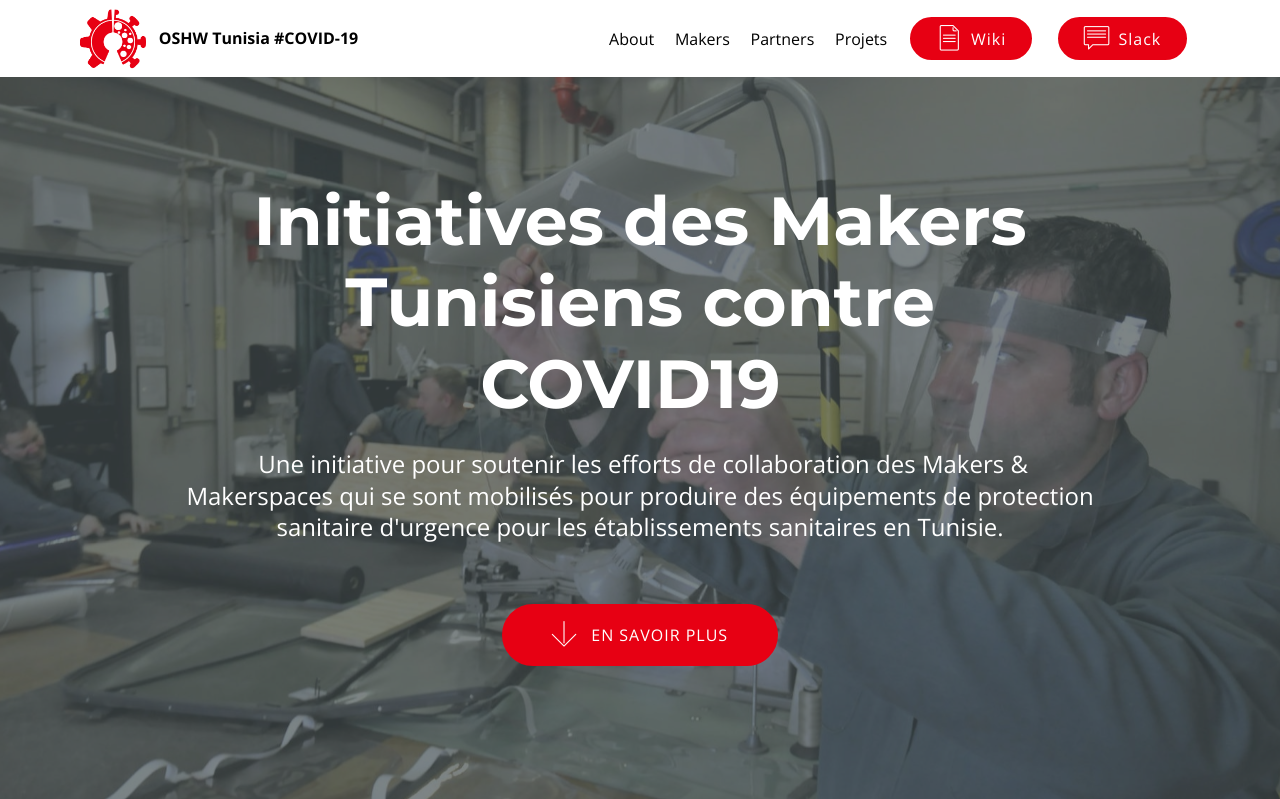
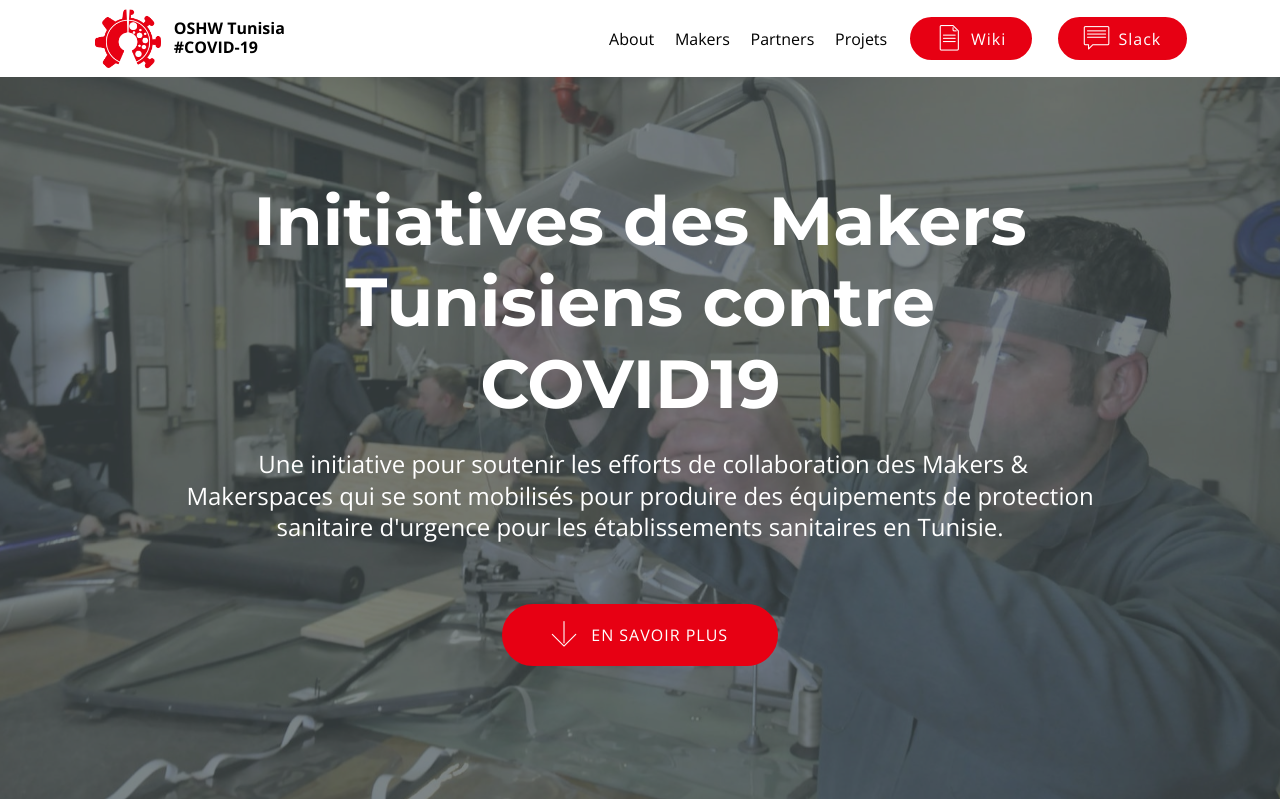
Before and after one commit to OpenFabTN/COVID-19-Makers-Response-Hub-Tunisia, a PHP site: page / in a window 1280 px wide. Shown: the top 799 px of the page. Run offline with PHP 8.4, Linux system fonts and the light colour scheme; data that the repository does not hold is empty; some libraries are stand-ins or nearby versions; some web fonts are replaced.

Commit message:
fix navbar layout

```diff
--- a/index.php
+++ b/index.php
@@ -76,17 +76,17 @@ $protective_suits = $data_array["fields"]["Combinaisons"];
                 <span></span>
             </div>
         </button>
-        <div class="menu-logo">
+        <div class="menu-logo col-lg-4">
             <div class="navbar-brand">
                 <span class="navbar-logo">
                     <a href="http://oshw.tn">
                         <img src="assets/images/asset-7-final-symb-244x225.png" alt="" title="" style="height: 3.8rem;">
                     </a>
                 </span>
-                <span class="navbar-caption-wrap"><a class="navbar-caption text-black display-4" href="./">OSHW Tunisia #COVID-19</a></span>
+                <span class="navbar-caption-wrap"><a class="navbar-caption text-black display-4" href="./">OSHW Tunisia <br>#COVID-19</a></span>
             </div>
         </div>
-        <div class="collapse navbar-collapse" id="navbarSupportedContent">
+        <div class="collapse navbar-collapse col-lg-9" id="navbarSupportedContent">
             <ul class="navbar-nav nav-dropdown" data-app-modern-menu="true"><li class="nav-item">
                     <a class="nav-link link text-black display-4" href="./#about">
                         About</a>
```
